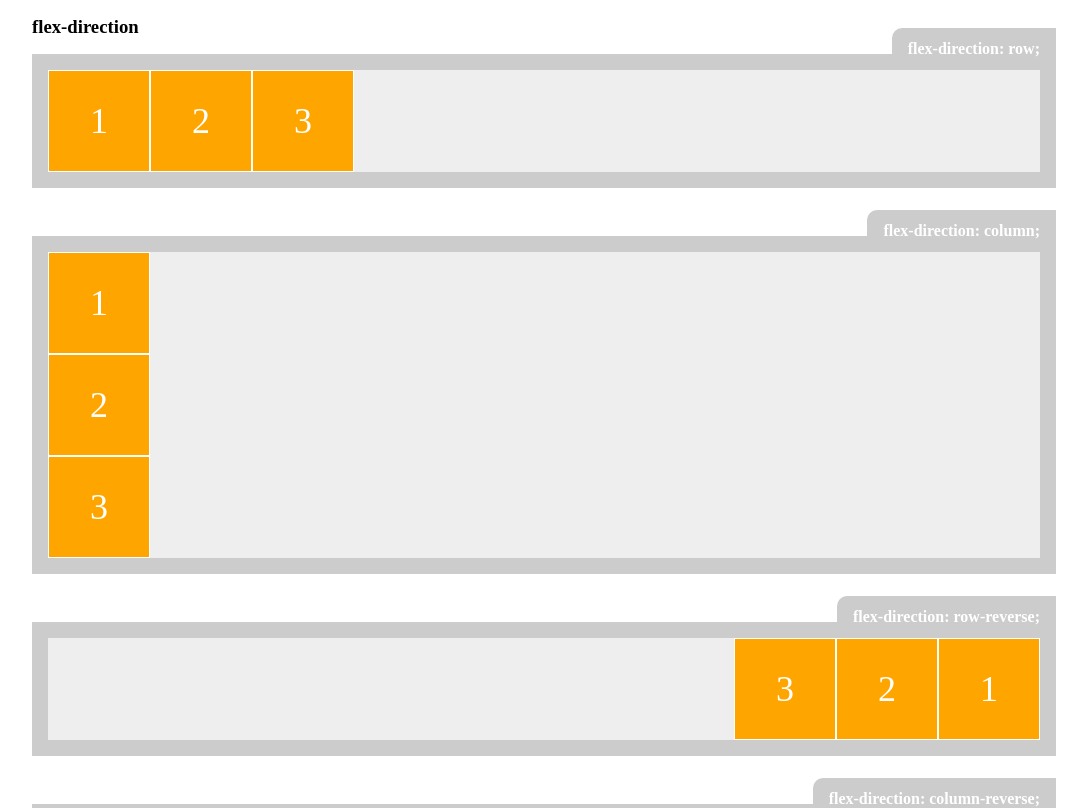
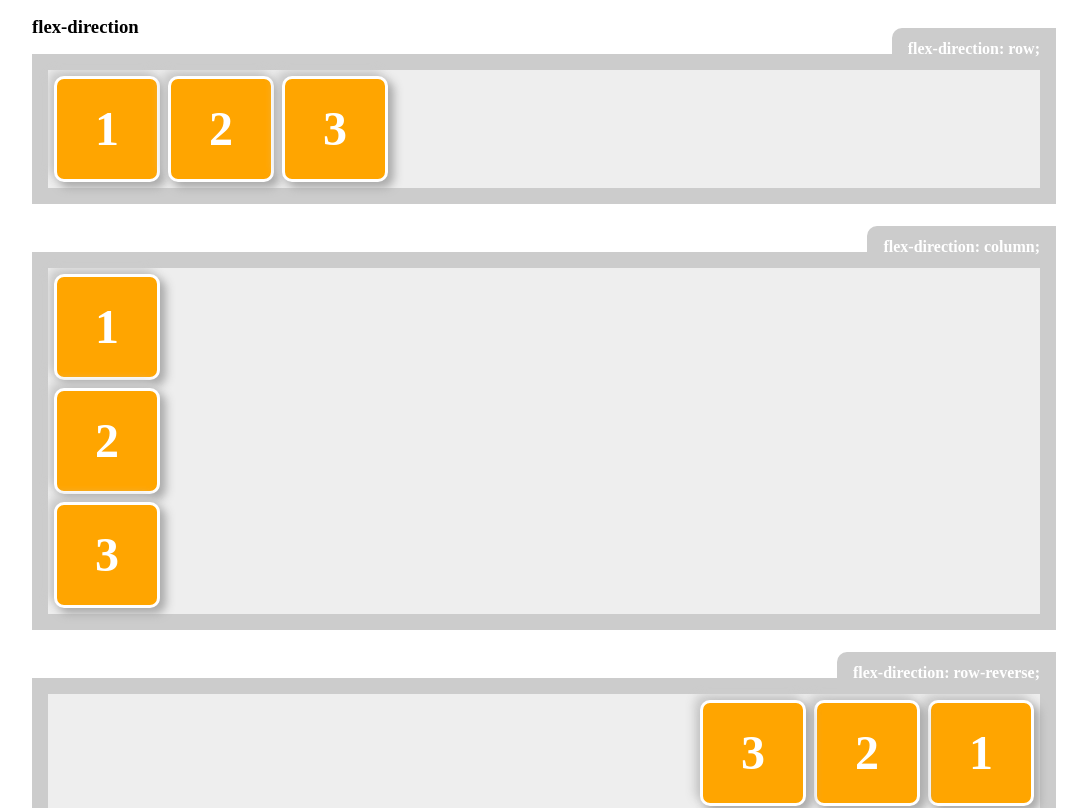
Before and after one commit to cccoding365/flex-layout-guide, a Vue app: page / in a window 1280 px wide. Shown: the top 808 px of the page, without its empty margins (96-1183 px from the left). Built offline with nearby package versions, Linux system fonts and the light colour scheme.

Commit message:
组件样式优化

```diff
--- a/src/components/flexBox.vue
+++ b/src/components/flexBox.vue
@@ -65,11 +65,11 @@ defineProps({
 span {
     position: absolute;
     font-size: 12px;
-    bottom: 10px;
+    bottom: 5px;
     width: fit-content;
     white-space: nowrap;
     padding: 3px 6px;
     border-radius: 3px;
-    background-color: #666;
+    background-color: #aaa;
 }
 </style>
--- a/src/style.css
+++ b/src/style.css
@@ -14,12 +14,18 @@ h3 {
 	margin-bottom: 48px;
 	display: flex;
 	position: relative;
+	padding: 2px;
 }
 
 .container .item {
 	background-color: orange;
 	position: relative;
-	border: 1px solid #fff;
+	border: 3px solid #fff;
+	box-shadow:
+		5px 5px 10px 1px #aaa,
+		-5px -5px 10px 1px #ccc;
+	border-radius: 10px;
+	margin: 4px;
 	color: #fff;
 	display: flex;
 	align-items: center;
@@ -33,5 +39,6 @@ h3 {
 	text-align: center;
 	line-height: 100px;
 	color: #fff;
-	font-size: 36px;
+	font-weight: bold;
+	font-size: 48px;
 }
--- a/src/views/align-content/Demo1.vue
+++ b/src/views/align-content/Demo1.vue
@@ -1,5 +1,5 @@
 <template>
-    <flexBox title="align-content: flex-start;" :num="27" />
+    <flexBox title="align-content: flex-start;" :num="24" />
 </template>
 
 <script setup>
--- a/src/views/align-content/Demo2.vue
+++ b/src/views/align-content/Demo2.vue
@@ -1,5 +1,5 @@
 <template>
-    <flexBox title="align-content: flex-start;" :num="27" />
+    <flexBox title="align-content: flex-start;" :num="24" />
 </template>
 
 <script setup>
--- a/src/views/align-content/Demo3.vue
+++ b/src/views/align-content/Demo3.vue
@@ -1,5 +1,5 @@
 <template>
-    <flexBox title="align-content: center;" :num="27" />
+    <flexBox title="align-content: center;" :num="24" />
 </template>
 
 <script setup>
--- a/src/views/align-content/Demo4.vue
+++ b/src/views/align-content/Demo4.vue
@@ -1,5 +1,5 @@
 <template>
-    <flexBox title="align-content: flex-end;" :num="27" />
+    <flexBox title="align-content: flex-end;" :num="24" />
 </template>
 
 <script setup>
--- a/src/views/align-content/Demo5.vue
+++ b/src/views/align-content/Demo5.vue
@@ -1,5 +1,5 @@
 <template>
-    <flexBox title="align-content: space-between;" :num="27" />
+    <flexBox title="align-content: space-between;" :num="24" />
 </template>
 
 <script setup>
--- a/src/views/align-content/Demo6.vue
+++ b/src/views/align-content/Demo6.vue
@@ -1,5 +1,5 @@
 <template>
-    <flexBox title="align-content: space-around;" :num="27" />
+    <flexBox title="align-content: space-around;" :num="24" />
 </template>
 
 <script setup>
--- a/src/views/align-content/index.vue
+++ b/src/views/align-content/index.vue
@@ -20,6 +20,6 @@ import Demo6 from './Demo6.vue'
 
 <style lang="less" scoped>
 .container {
-    height: 500px;
+    height: 600px;
 }
 </style>
```
